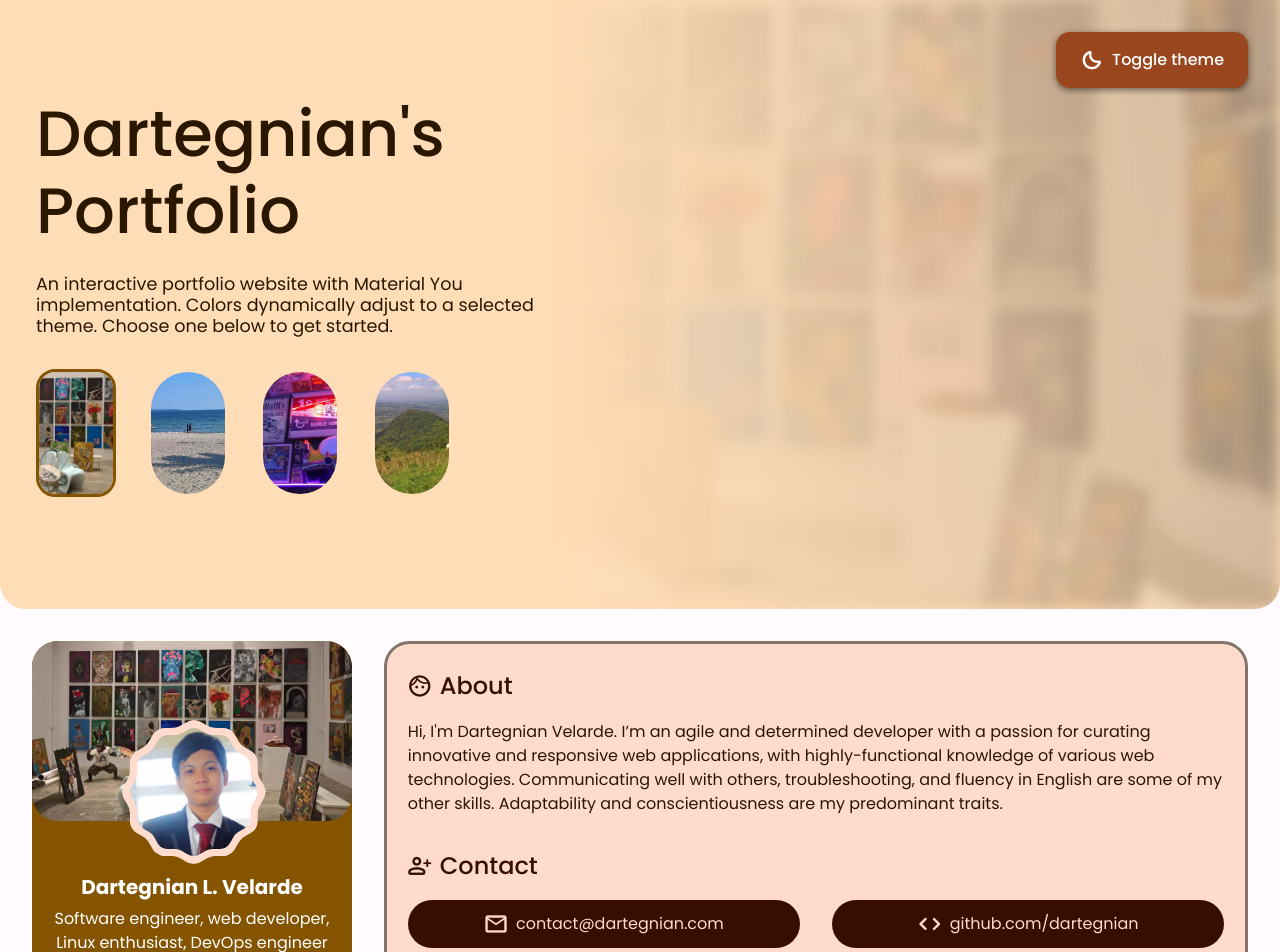
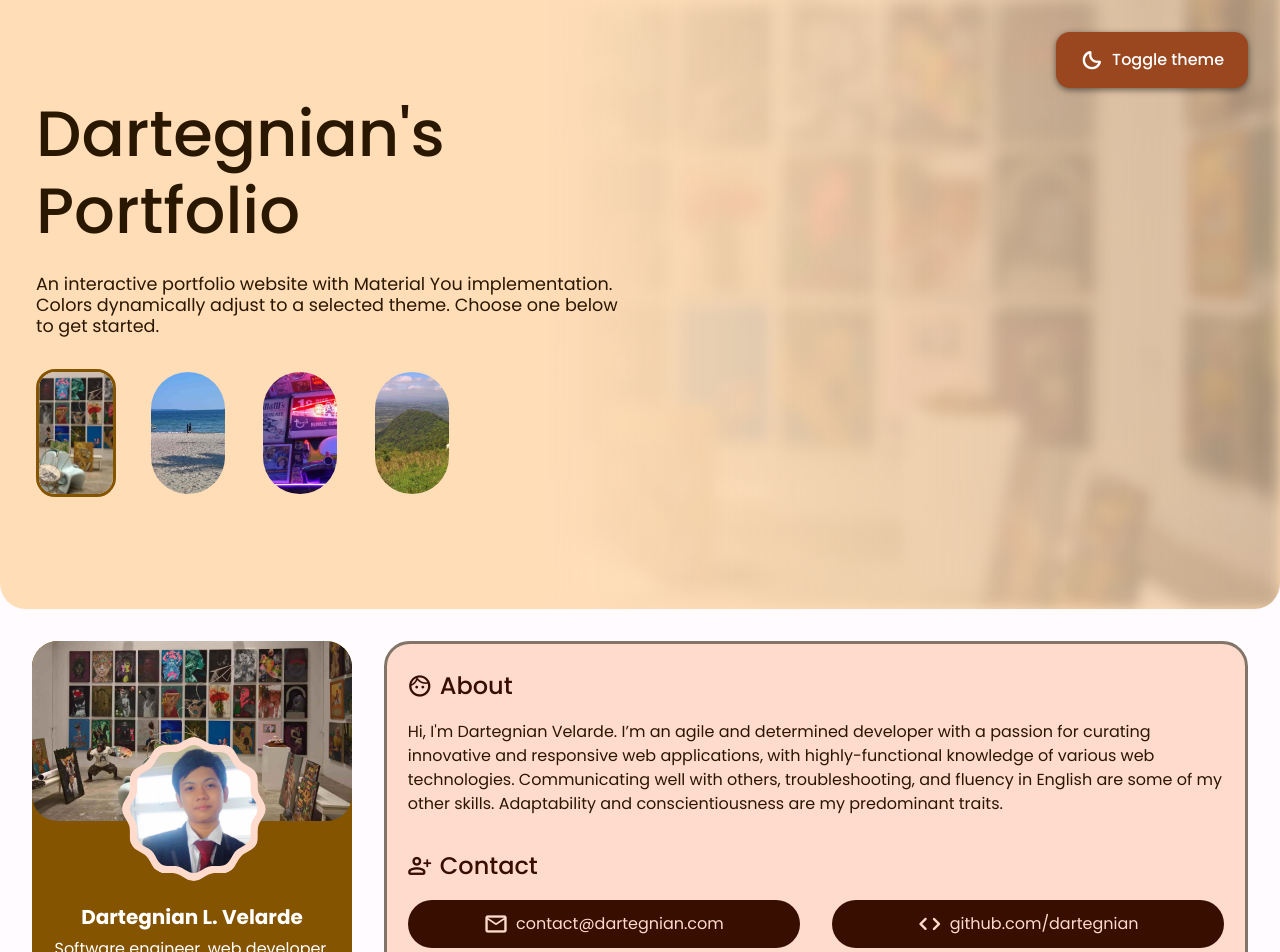
Before and after one commit to Dartegnian/portfolio, an Angular app: page / in a window 1280 px wide. Shown: the top 952 px of the page. Built offline with nearby package versions, Linux system fonts and the light colour scheme.

Commit message:
Apply global theme transitions, adjust paint color scheme
Re-adjust profile card positioning

```diff
--- a/src/app/app.component.scss
+++ b/src/app/app.component.scss
@@ -17,7 +17,6 @@
 	padding-top: 0rem;
 
 	&--themed {
-		@include theme-transition;
 		@include material-container--primary;
 		padding: 0rem;
 		margin: 2rem 0rem;
--- a/src/app/components/hero-banner/hero-banner.component.scss
+++ b/src/app/components/hero-banner/hero-banner.component.scss
@@ -9,7 +9,6 @@
 }
 
 .hero-banner {
-	@include theme-transition;
 	@include material-container--primary;
 
 	display: flex;
@@ -25,7 +24,7 @@
 	&__text-container {
 		display: flex;
 		flex-direction: column;
-		width: 45%;
+		width: 50%;
 
 		@include media-breakpoint-down(lg) {
 			width: 75%;
--- a/src/app/components/profile-card/profile-card.component.scss
+++ b/src/app/components/profile-card/profile-card.component.scss
@@ -7,7 +7,6 @@
 }
 
 .profile-card {
-	@include theme-transition;
 	@include material-colored--primary;
 
 	width: 20rem;
@@ -30,16 +29,14 @@
 		display: flex;
 		justify-content: center;
 		flex-direction: column;
-		justify-content: center;
-		margin-bottom: 3rem;
 
 		@include media-breakpoint-only(md) {
 			margin-bottom: 8rem;
 		}
 
 		@include media-breakpoint-down(md) {
-			padding-bottom: 56%;
-    		margin-bottom: 4rem;
+			padding-bottom: 20%;
+			margin-bottom: 4rem;
 			align-items: center;
 		}
 	}
@@ -47,6 +44,8 @@
 	&__cover-container {
 		height: 100%;
 		width: 100%;
+		min-height: 11rem;
+		margin-bottom: 4rem;
 	}
 
 	&__cover {
@@ -70,7 +69,7 @@
 		display: flex;
 		justify-content: center;
 		position: absolute;
-		bottom: -40%;
+		bottom: 0;
 		left: 28%;
 
 		@include media-breakpoint-down(md) {
--- a/src/app/components/profile-info/profile-info.component.scss
+++ b/src/app/components/profile-info/profile-info.component.scss
@@ -9,7 +9,6 @@
 }
 
 .profile-info {
-	@include theme-transition;
 	@include material-container--secondary;
 	@include material-outline;
 
--- a/src/assets/scss/material-you.scss
+++ b/src/assets/scss/material-you.scss
@@ -8,14 +8,14 @@
 }
 
 @mixin material-container {
-	@include theme-transition;
+	@include theme-transition();
 	padding: $container-padding;
 	border-radius: $container-border-radius;
 
 }
 
 @mixin material-button {
-	@include theme-transition;
+	@include theme-transition();
 	display: flex;
 	align-items: center;
 	justify-content: center;
--- a/src/assets/scss/material-you/primary.scss
+++ b/src/assets/scss/material-you/primary.scss
@@ -1,19 +1,25 @@
+@import "global";
+
 @mixin material-colored--primary {
+	@include theme-transition();
 	color: #{var(--md-sys-color-on-primary)};
 	background-color: #{var(--md-sys-color-primary)};
 }
 
 @mixin material-basic--primary {
+	@include theme-transition();
 	color: #{var(--md-sys-color-primary)};
 	background-color: #{var(--md-sys-color-on-primary)};
 }
 
 @mixin material-container--primary {
+	@include theme-transition();
 	color: #{var(--md-sys-color-on-primary-container)};
 	background-color: #{var(--md-sys-color-primary-container)};
 }
 
 @mixin material-inverted--primary {
+	@include theme-transition();
 	color: #{var(--md-sys-color-primary-container)};
 	background-color: #{var(--md-sys-color-on-primary-container)};
 }
--- a/src/assets/scss/material-you/secondary.scss
+++ b/src/assets/scss/material-you/secondary.scss
@@ -1,19 +1,25 @@
+@import "global";
+
 @mixin material-colored--secondary {
+	@include theme-transition();
 	color: #{var(--md-sys-color-on-secondary)};
 	background-color: #{var(--md-sys-color-secondary)};
 }
 
 @mixin material-basic--secondary {
+	@include theme-transition();
 	color: #{var(--md-sys-color-secondary)};
 	background-color: #{var(--md-sys-color-on-secondary)};
 }
 
 @mixin material-container--secondary {
+	@include theme-transition();
 	color: #{var(--md-sys-color-on-secondary-container)};
 	background-color: #{var(--md-sys-color-secondary-container)};
 }
 
 @mixin material-inverted--secondary {
+	@include theme-transition();
 	color: #{var(--md-sys-color-secondary-container)};
 	background-color: #{var(--md-sys-color-on-secondary-container)};
 }
--- a/src/assets/scss/material-you/tertiary.scss
+++ b/src/assets/scss/material-you/tertiary.scss
@@ -1,19 +1,25 @@
+@import "global";
+
 @mixin material-colored--tertiary {
+	@include theme-transition();
 	color: #{var(--md-sys-color-on-tertiary)};
 	background-color: #{var(--md-sys-color-tertiary)};
 }
 
 @mixin material-basic--tertiary {
+	@include theme-transition();
 	color: #{var(--md-sys-color-tertiary)};
 	background-color: #{var(--md-sys-color-on-tertiary)};
 }
 
 @mixin material-container--tertiary {
+	@include theme-transition();
 	color: #{var(--md-sys-color-on-tertiary-container)};
 	background-color: #{var(--md-sys-color-tertiary-container)};
 }
 
 @mixin material-inverted--tertiary {
+	@include theme-transition();
 	color: #{var(--md-sys-color-tertiary-container)};
 	background-color: #{var(--md-sys-color-on-tertiary-container)};
 }
--- a/src/styles.scss
+++ b/src/styles.scss
@@ -33,5 +33,5 @@ body {
 }
 
 .light-theme, .dark-theme {
-	@include theme-transition;
+	@include theme-transition();
 }
```
